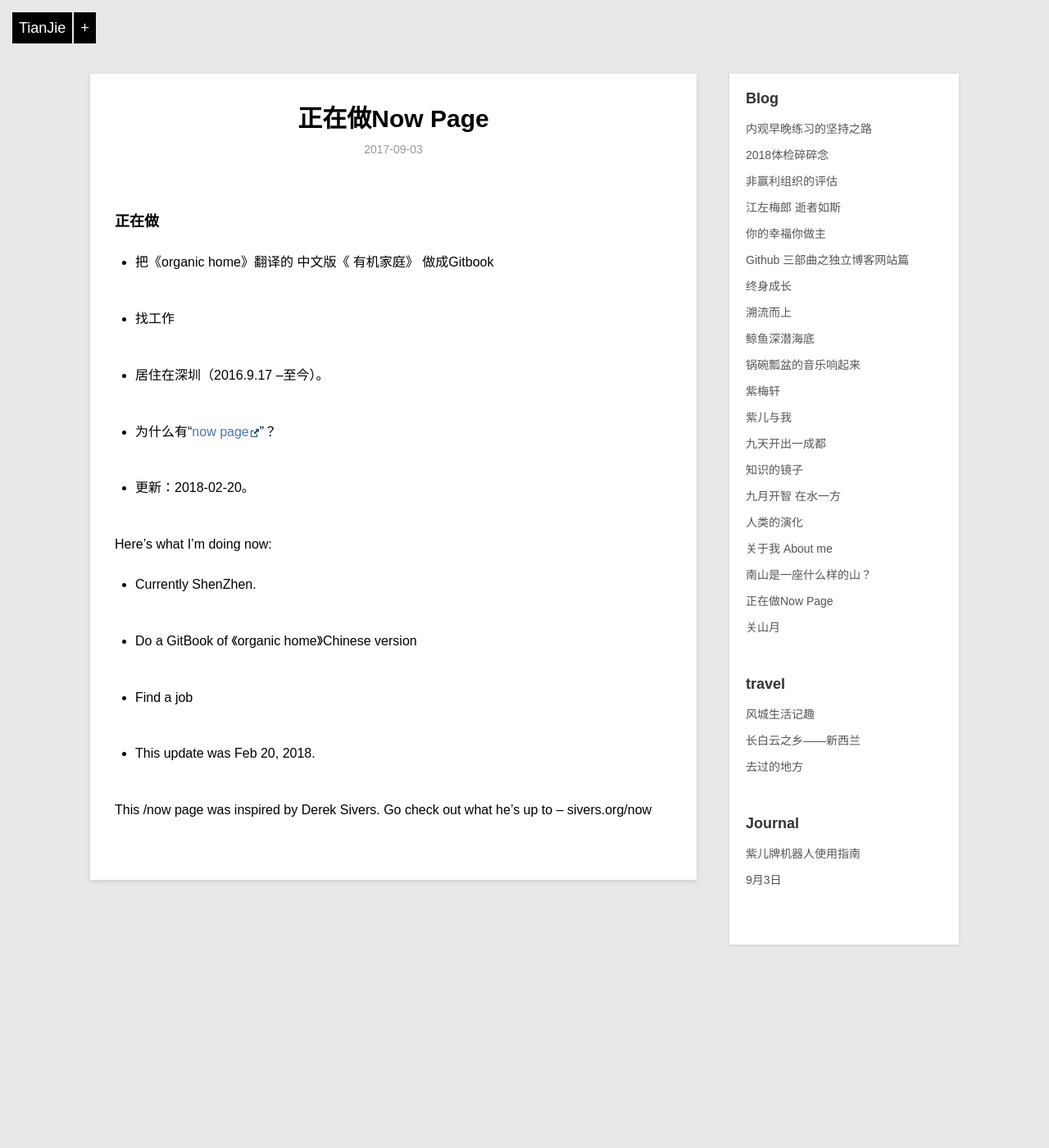
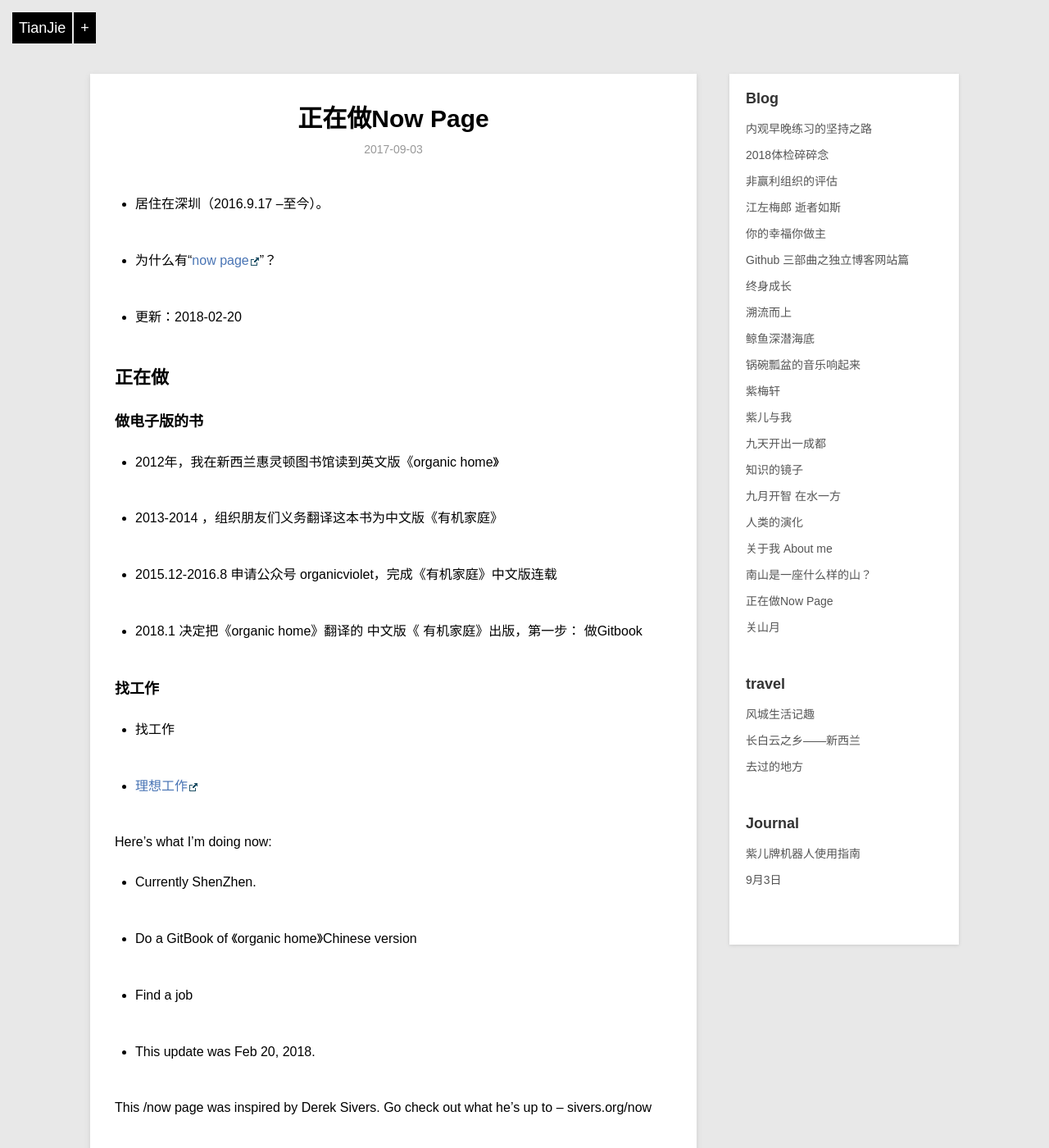
Before and after one commit to violettianjie/violettianjie.github.io, a Jekyll site: the page built from _posts/blog/2017-09-03-now.md, in a window 1280 px wide and 1400 px high. Shown: the whole window at 82% size. Built offline with Jekyll 4.4.1, drawn with Linux system fonts in a browser that asks for light colours; comment, search, counter and statistics services are not loaded.

Commit message:
Update 2017-09-03-now.md

```diff
--- a/_posts/blog/2017-09-03-now.md
+++ b/_posts/blog/2017-09-03-now.md
@@ -4,22 +4,32 @@ title: "正在做Now Page"
 description: "正在做的事What I am doing"
 category: blog
 ---
+- 居住在深圳（2016.9.17 --至今）。
 
-### 正在做
+- 为什么有“[now page](http://nownownow.com/about)”？
 
+- 更新：2018-02-20
 
+## 正在做
 
-- 把《organic home》翻译的 中文版《 有机家庭》 做成Gitbook
+### 做电子版的书
+
+- 2012年，我在新西兰惠灵顿图书馆读到英文版《organic home》
+
+- 2013-2014 ，组织朋友们义务翻译这本书为中文版《有机家庭》
+
+- 2015.12-2016.8 申请公众号 organicviolet，完成《有机家庭》中文版连载
+
+- 2018.1 决定把《organic home》翻译的 中文版《 有机家庭》出版，第一步： 做Gitbook
+
+### 找工作
+
 
 - 找工作
 
-
-- 居住在深圳（2016.9.17 --至今）。
+- [理想工作](https://github.com/violettianjie/ForFamily/blob/master/IdealWork.md )
 
 
-- 为什么有“[now page](http://nownownow.com/about)”？
-
-- 更新：2018-02-20。
 
 Here’s what I’m doing now:
 
```
